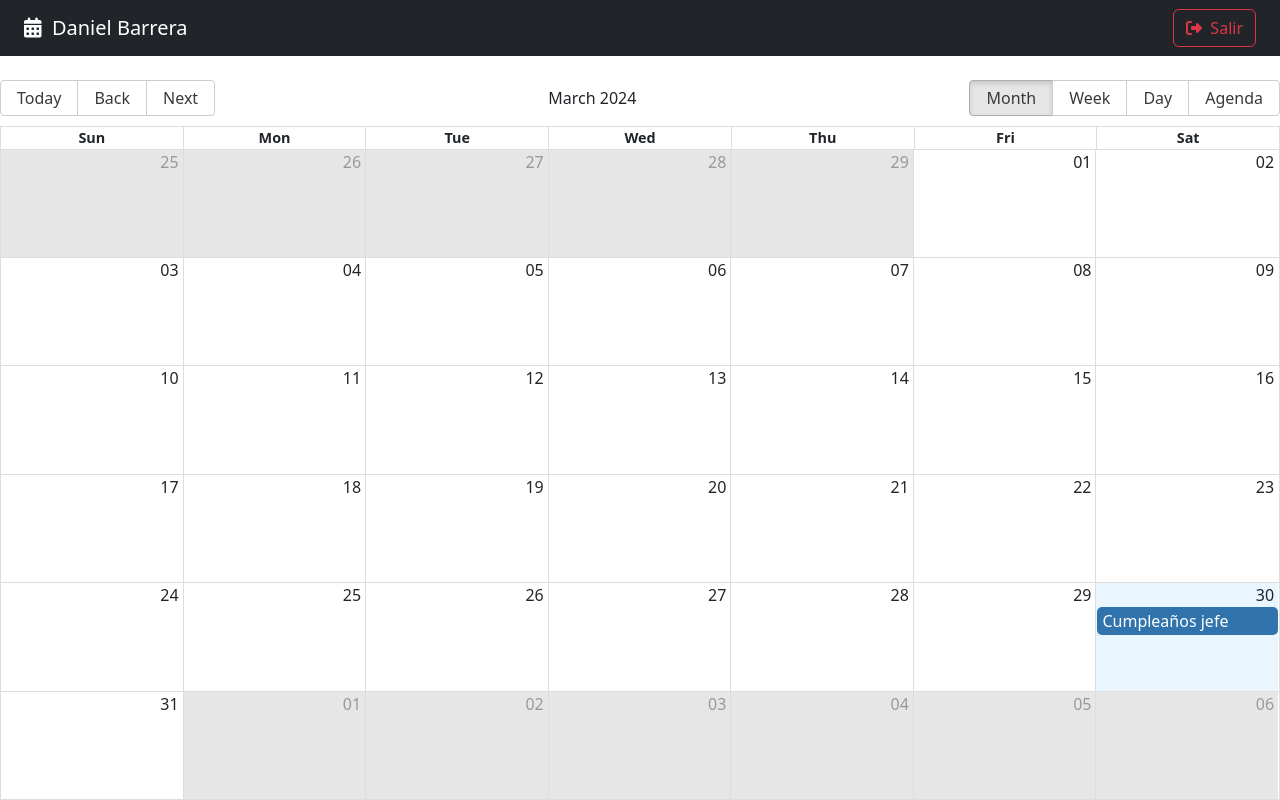
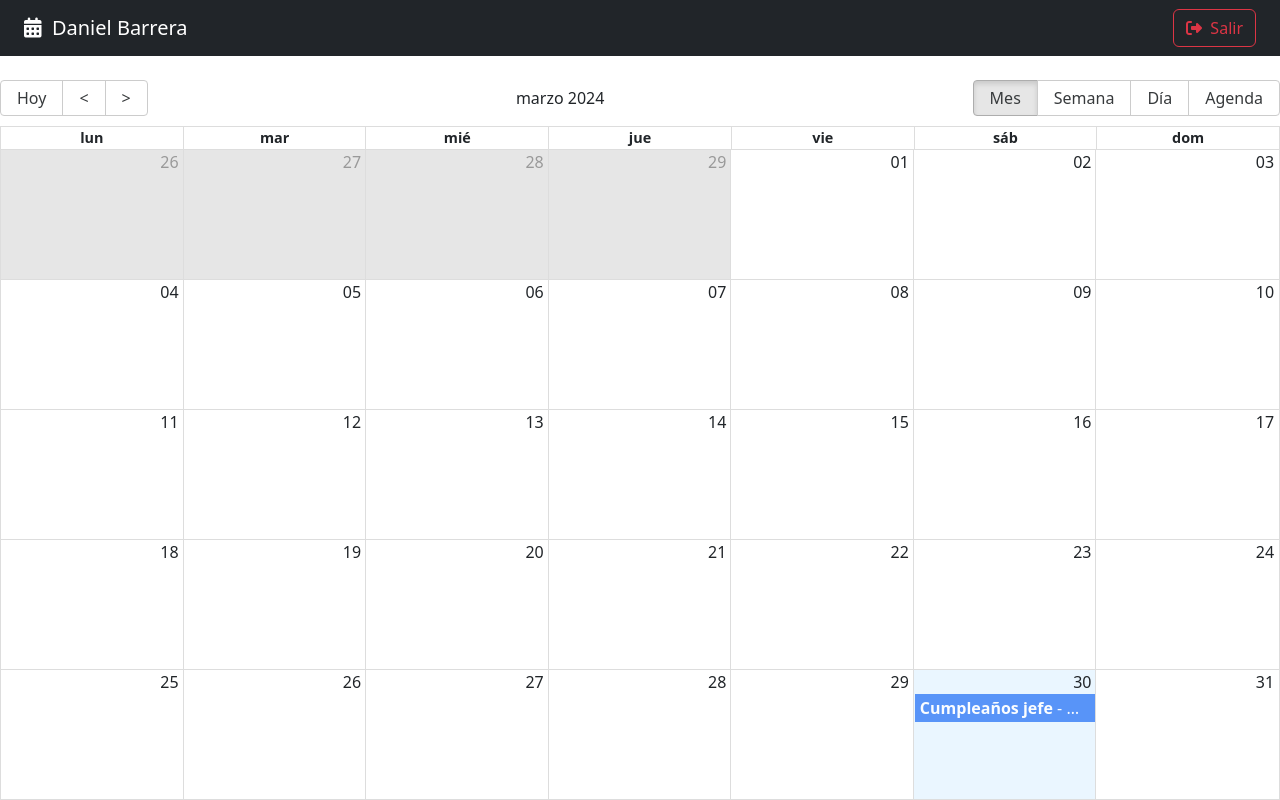
Before and after one commit to Daniel-tech-cloud/MERN-Calendar, a React (Vite) app: page / in a window 1280 px wide. Built offline with nearby package versions, Linux system fonts and the light colour scheme.

Commit message:
Creación componente CalendarEventBox

```diff
--- /dev/null
+++ b/src/calendar/components/CalendarEventBox.jsx
@@ -0,0 +1,11 @@
+
+export const CalendarEventBox = ( { event } ) => {
+    const { title,  user } = event;
+
+    return (
+        <>
+            <strong> { title } </strong>
+            <span> - { user.name } </span>
+        </>
+    )
+}
--- a/src/calendar/index.js
+++ b/src/calendar/index.js
@@ -1,2 +1,3 @@
 export * from "./pages/CalendarPage";
 export * from "./components/Navbar";
+export * from "./components/CalendarEventBox";
--- a/src/calendar/pages/CalendarPage.jsx
+++ b/src/calendar/pages/CalendarPage.jsx
@@ -1,21 +1,11 @@
-import { Calendar, dateFnsLocalizer } from 'react-big-calendar';
+import { Calendar } from 'react-big-calendar';
 import 'react-big-calendar/lib/css/react-big-calendar.css';
 
-import { addHours, format, parse, startOfWeek, getDay } from 'date-fns';
-import enUS from 'date-fns/locale/en-US';
-import { Navbar } from "../";
+import { addHours } from 'date-fns';
+import { CalendarEventBox, Navbar } from "../";
+import { localizer, getMessageES } from '../../helpers';
 
-const locales = {
-  'en-US': enUS,
-}
 
-const localizer = dateFnsLocalizer({
-  format,
-  parse,
-  startOfWeek,
-  getDay,
-  locales,
-})
 
 const events =[{
   title: 'Cumpleaños jefe',
@@ -24,24 +14,46 @@ const events =[{
   end: addHours(new Date(), 2),
   bgColor: '#fafafa',
   user:{
-    _id: '123',
+    id: '123',
     name: 'Daniel'
   }
 }]
 
 
 export const CalendarPage = () => {
+
+  const eventStyleGetter = ( event, start, end, isSelected ) =>{
+    const style ={
+      backgroundColor: '#347CF7',
+      borderRadius: '0px',
+      opacity: 0.8,
+      color:'white'
+
+    }
+    return{
+      style
+    }
+
+  }
+
   return (
     <>
       <Navbar />
 
       <Calendar
+        culture='es'
         localizer={ localizer }
         events={ events }
         startAccessor="start"
         endAccessor="end"
         style={{ height: 'calc( 100vh - 80px )' }}
+        messages={ getMessageES() }
+        eventPropGetter={ eventStyleGetter }
+        components={{
+          event: CalendarEventBox
+        }}
       />
+
     </>
 
     )
--- /dev/null
+++ b/src/helpers/calendarLocalizer.js
@@ -0,0 +1,17 @@
+
+import { dateFnsLocalizer } from 'react-big-calendar';
+import { format, parse, startOfWeek, getDay } from 'date-fns';
+
+import esES from 'date-fns/locale/es';
+
+const locales = {
+  'es': esES,
+}
+
+export const localizer = dateFnsLocalizer({
+  format,
+  parse,
+  startOfWeek,
+  getDay,
+  locales,
+})
--- /dev/null
+++ b/src/helpers/getMessages.js
@@ -0,0 +1,18 @@
+
+export const getMessageES = () =>{
+    return {
+        allDay: 'Todo el día',
+        previous: '<',
+        next: '>',
+        today: 'Hoy',
+        month: 'Mes',
+        week: 'Semana',
+        day: 'Día',
+        agenda: 'Agenda',
+        date: 'Fecha',
+        time: 'Hora',
+        event: 'Evento',
+        noEventsInRange: 'No hay eventos en este rango',
+        showMore: total => `+ Ver más (${total})`
+    };
+}
--- /dev/null
+++ b/src/helpers/index.js
@@ -0,0 +1,2 @@
+export * from "./calendarLocalizer";
+export * from "./getMessages";
```
